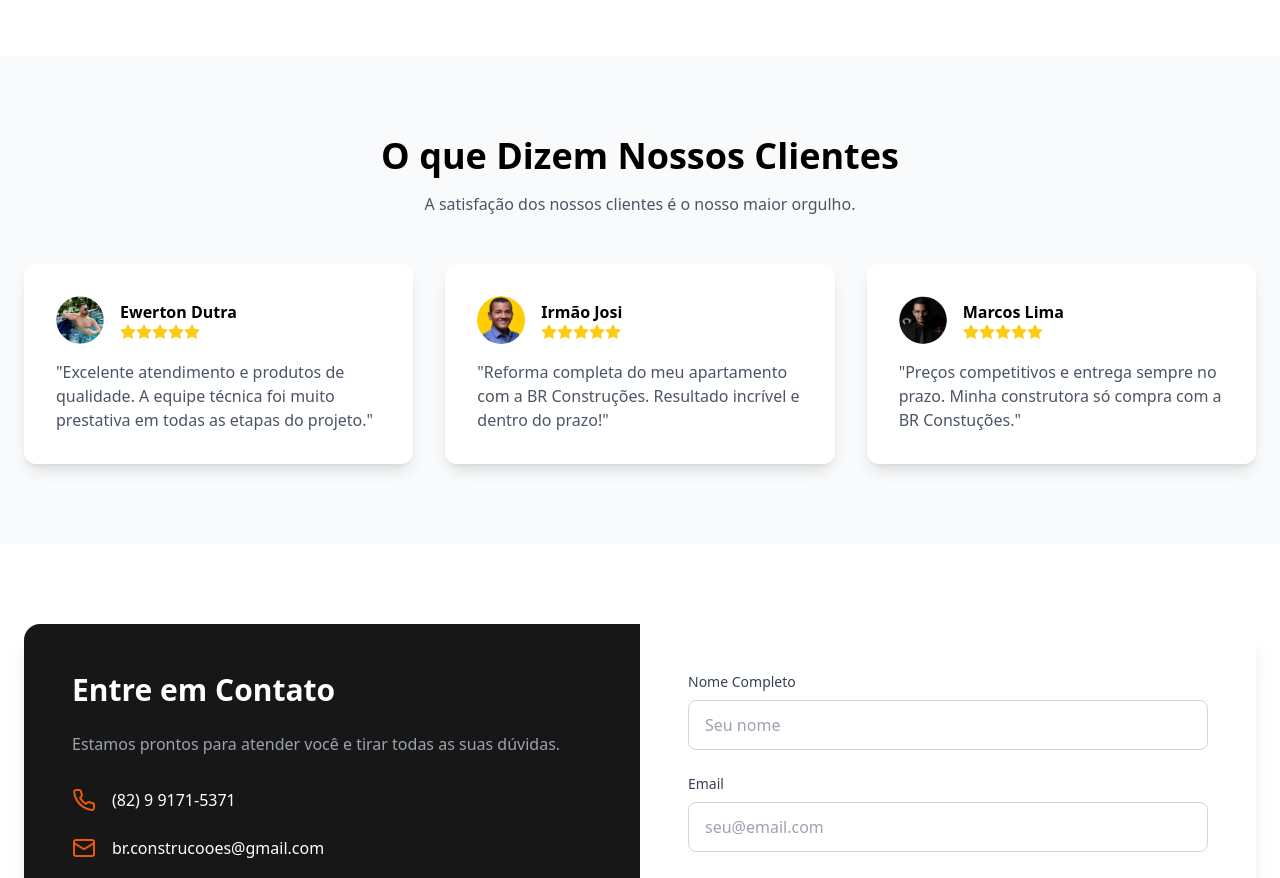
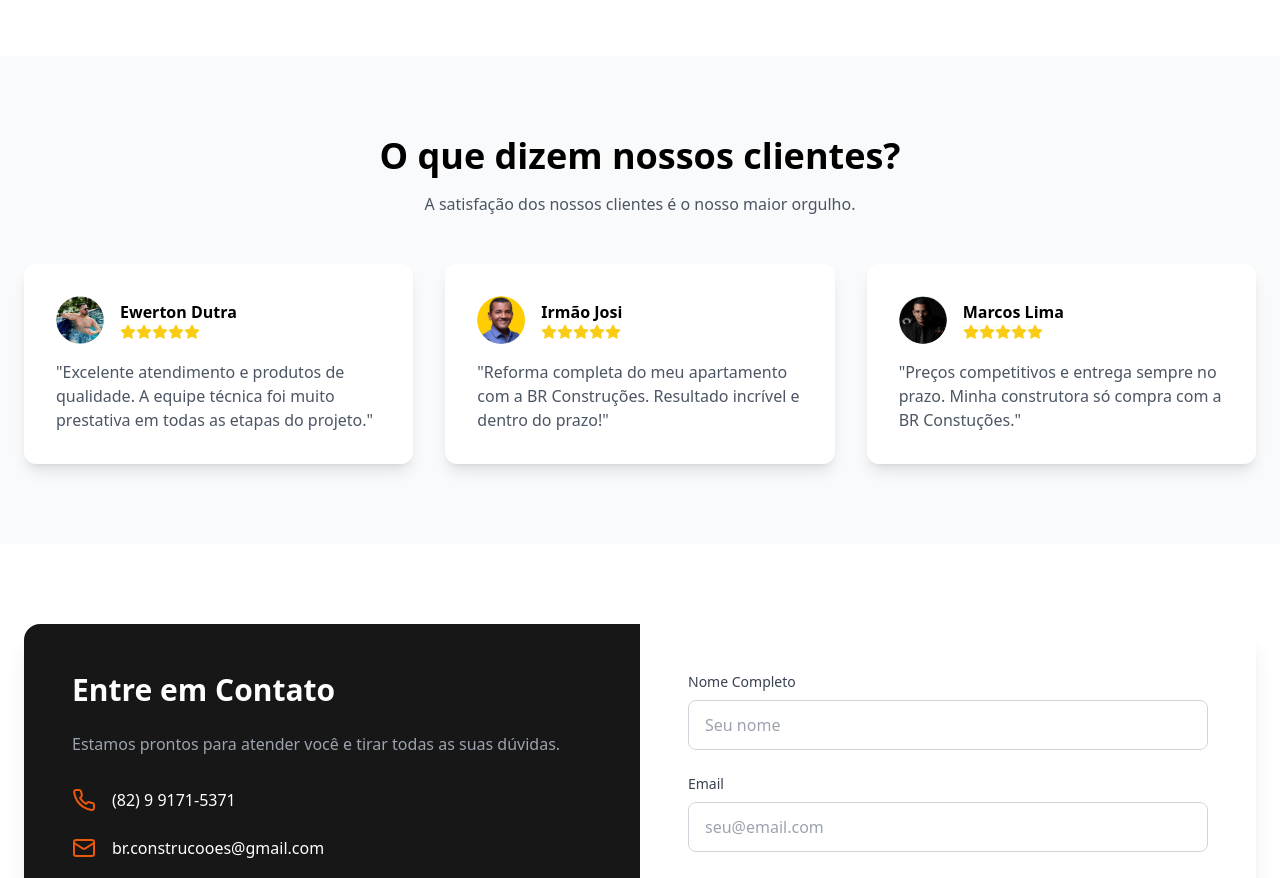
Before and after one commit to vitao-al/br-construcoes, a React (Vite) app: page / in a window 1280 px wide. Shown: the part 4220-5098 px from the top of the page. Built offline with nearby package versions, Linux system fonts and the light colour scheme.

Commit message:
Alterei o titulo

```diff
--- a/src/components/depoimentos.tsx
+++ b/src/components/depoimentos.tsx
@@ -4,7 +4,7 @@ export default function Depoimentos(){
     return (
         <section id="depoimentos" className="py-20 bg-gray-50">
         <div className="container mx-auto px-6">
-          <h2 className="text-4xl font-bold text-center mb-4">O que Dizem Nossos Clientes</h2>
+          <h2 className="text-4xl font-bold text-center mb-4">O que dizem nossos clientes?</h2>
           <p className="text-gray-600 text-center mb-12 max-w-2xl mx-auto">
             A satisfação dos nossos clientes é o nosso maior orgulho.
           </p>
```
